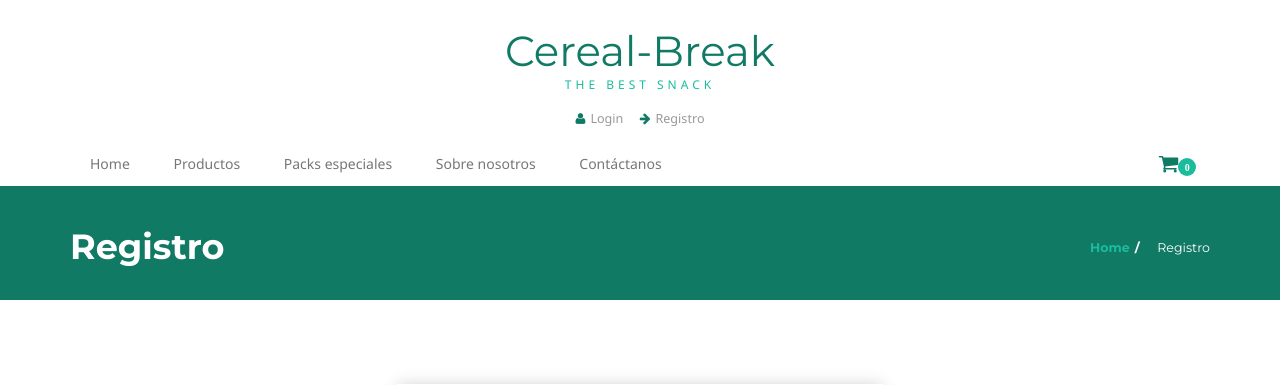
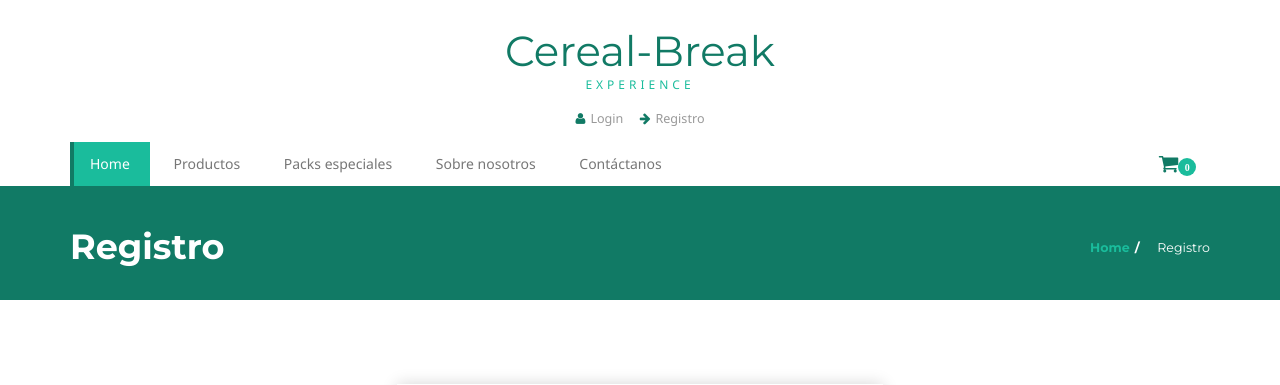
Before and after one commit to ejimenezramos/proyectoFinal, a PHP site: page /mvc/vista/register.php in a window 1280 px wide. Shown: the top 385 px of the page. Run offline with PHP 8.4, Linux system fonts and the light colour scheme.

Commit message:
170505 arreglo login y register

```diff
--- a/mvc/vista/home.php
+++ b/mvc/vista/home.php
@@ -7,7 +7,7 @@ License URL: http://creativecommons.org/licenses/by/3.0/
 <!DOCTYPE html>
 <html>
 <head>
-<title>Cereal-Mix</title>
+<title>Cereal-Break ||</title>
 <!-- for-mobile-apps -->
 <meta name="viewport" content="width=device-width, initial-scale=1">
 <meta http-equiv="Content-Type" content="text/html; charset=utf-8" />
--- a/mvc/vista/register.php
+++ b/mvc/vista/register.php
@@ -70,13 +70,13 @@ function hideURLbar(){ window.scrollTo(0,1); } </script>
 		<div class="container">
 			<div class="logo">
 				<h1>
-					<a href="?pagina=home">Cereal-Break<span>The Best Snack</span></a>
+					<a href="?pagina=home">Cereal-Break<span>Experience</span></a>
 				</h1>
 			</div>
 			<div class="head-t">
 				<ul class="card">
-					<li><a href="login.php" ><i class="fa fa-user" aria-hidden="true"></i>Login</a></li>
-					<li><a href="register.php" ><i class="fa fa-arrow-right" aria-hidden="true"></i>Registro</a></li>
+					<li><a href="?pagina=login" ><i class="fa fa-user" aria-hidden="true"></i>Login</a></li>
+					<li class="active"><a href="?pagina=register" ><i class="fa fa-arrow-right" aria-hidden="true"></i>Registro</a></li>
 				</ul>
 			</div>
 			<div class="header-ri"></div>
@@ -93,10 +93,10 @@ function hideURLbar(){ window.scrollTo(0,1); } </script>
 					</div>
 					<div class="collapse navbar-collapse" id="bs-megadropdown-tabs">
 						<ul class="nav navbar-nav ">
-							<li><a href="?pagina=home" class="hyper "><span>Home</span></a></li>
-							<li><a href="?pagina=productos" class="hyper"><span>Productos</span></a>
+							<li class="active"><a href="?pagina=home" class="hyper "><span>Home</span></a></li>
+							<li class="dropdown "><a href="?pagina=productos"" class="hyper"><span>Productos</span></a>
 							</li>
-							<li><a href="?pagina=packs" class="hyper"><span>Packs
+							<li class="dropdown"><a href="?pagina=packs"" class="hyper"><span>Packs
 										especiales</span></a></li>
 							<li><a href="?pagina=aboutus" class="hyper"> <span>Sobre
 										nosotros</span></a></li>
```
Also changed, not shown: mvc/vista/login.php (+5 -5 lines).
